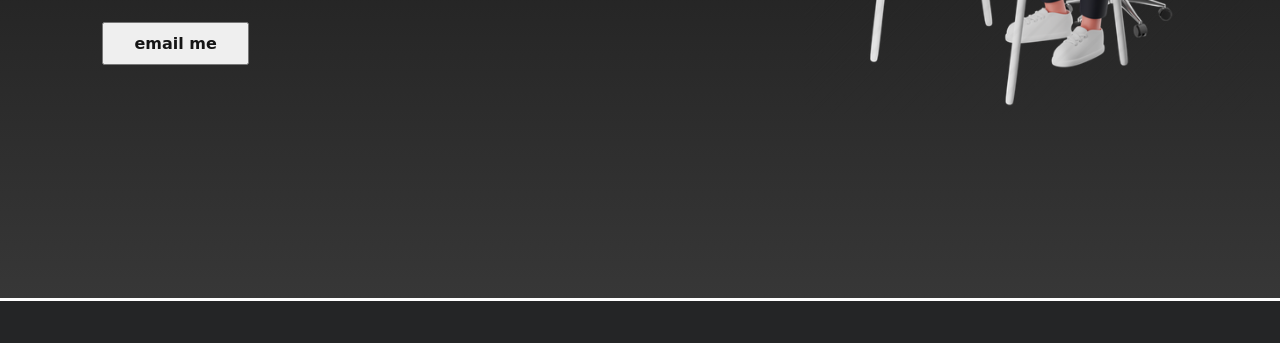
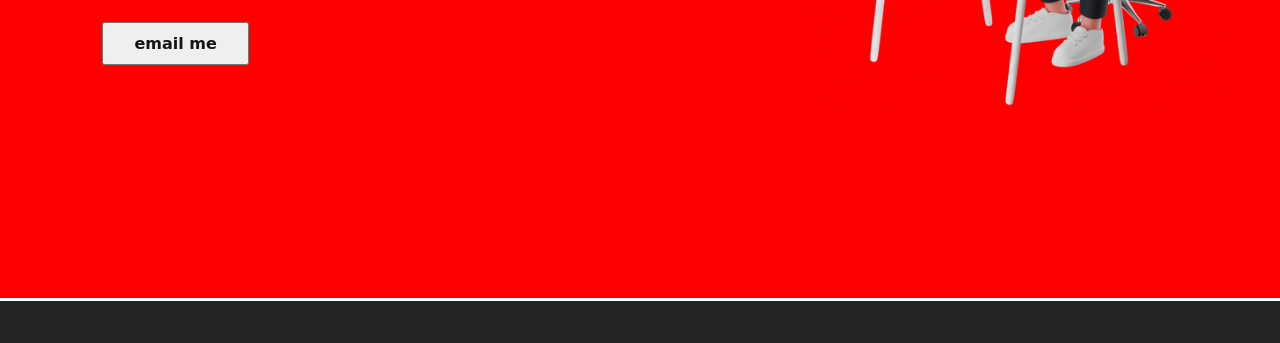
Before and after one commit to YassinAly/frontcode, a plain HTML site: page index.html in a window 1280 px wide. Shown: the part 422-765 px from the top of the page. Drawn offline with Linux system fonts and the light colour scheme; a web font is replaced by a local one.

Commit message:
red background

```diff
--- a/frontcode.css
+++ b/frontcode.css
@@ -14,7 +14,8 @@ html, body {
    background-color: #242526;
    background-color: #151515;
    background-color: #242526;
-   background: linear-gradient(#1e1e1e 40%,  #373737 100%);
+   /*background: linear-gradient(#1e1e1e 40%,  #373737 100%);*/
+   background-color: red;
    z-index: 1;
    overflow: hidden;
 }
```
